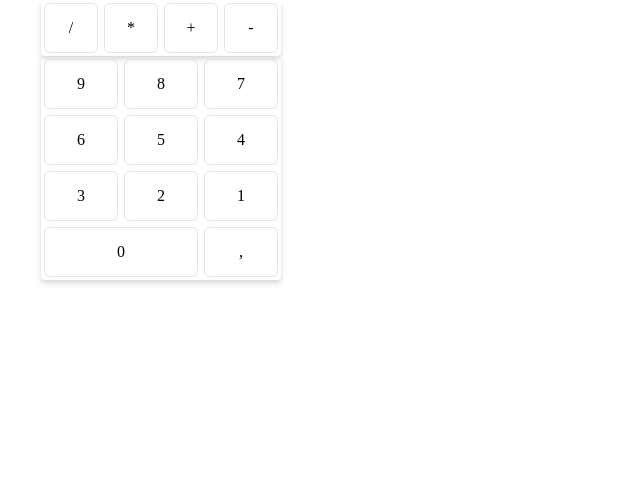
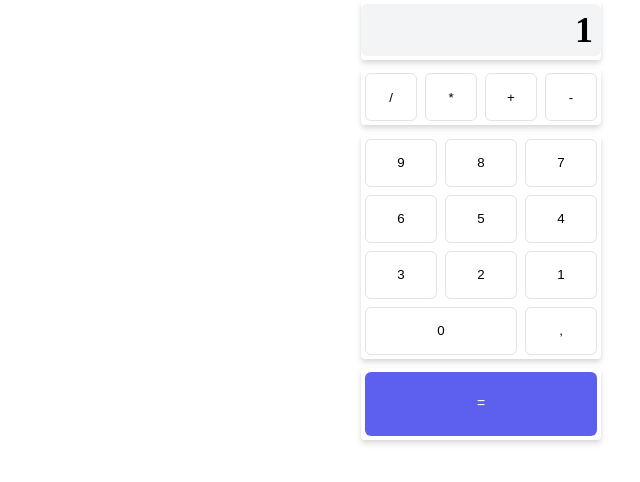
Before and after one commit to Dimkosyanklg/dnd-calculator, a React (Create React App) app in the folder calculator-app/: page / in a window 1280 px wide. Shown: the top 482 px of the page, without its empty margins (159-799 px from the left). Built offline with nearby package versions, Linux system fonts and the light colour scheme.

Commit message:
constructor block

```diff
--- a/calculator-app/public/Content/css/main.css
+++ b/calculator-app/public/Content/css/main.css
@@ -2,15 +2,25 @@ body {
     margin: 0;
 }
 
+button {
+    border: 0;
+}
+
 .wrapper {
-    margin: 0 200px;
+    display: flex;
+    justify-content: center;
 }
 
 .content {
     display: flex;
+    justify-content: space-between;
+    height: 440px;
+}
+
+.constructor {
+    display: flex;
     flex-direction: column;
-    height: 600px;
-    /* border: 1px solid black; */
+    justify-content: space-between;
 }
 
 .btn {
@@ -21,6 +31,7 @@ body {
     justify-content: center;
     align-items: center;
     cursor: pointer;
+    background-color: #ffffff;
 }
 .btn__operator {
     width: 52px;
@@ -47,3 +58,39 @@ body {
 .container__operator {
     height: 56px;
 }
+.container__value {
+    width: 240px;
+    height: 60px;
+}
+.container__evaluate {
+    width: 240px;
+    height: 72px;
+}
+
+.value {
+    display: flex;
+    justify-content: flex-end;
+    align-items: center;
+    width: 232px;
+    height: 52px;
+    background: #f3f4f6;
+    border-radius: 6px;
+    font-weight: 800;
+    font-size: 36px;
+    line-height: 44px;
+    padding-right: 8px;
+}
+
+.evaluate {
+    display: flex;
+    justify-content: center;
+    align-items: center;
+    width: 232px;
+    height: 64px;
+    background: #5d5fef;
+    border-radius: 6px;
+    font-weight: 500;
+    font-size: 14px;
+    line-height: 15px;
+    color: #FFFFFF;
+}
--- a/calculator-app/src/App.tsx
+++ b/calculator-app/src/App.tsx
@@ -1,13 +1,19 @@
 import React from "react";
+import { EvaluateBlock } from "./Components/EvaluateBlock";
 import { NumbersBlock } from "./Components/NumbersBlock";
 import { OperatorsBlock } from "./Components/OperatorsBlock";
+import { ValueBlock } from "./Components/ValueBlock";
 
 export function App() {
     return (
         <div className="wrapper">
             <div className="content">
-                <OperatorsBlock />
-                <NumbersBlock />
+                <div className="constructor">
+                    <ValueBlock value="" />
+                    <OperatorsBlock />
+                    <NumbersBlock />
+                    <EvaluateBlock />
+                </div>
             </div>
         </div>
     );
--- /dev/null
+++ b/calculator-app/src/Components/EvaluateBlock.tsx
@@ -0,0 +1,11 @@
+import React from "react";
+
+type Props = {};
+
+export const EvaluateBlock: React.FC<Props> = ({}) => {
+    return (
+        <div className="container container__evaluate">
+            <button className="evaluate">=</button>
+        </div>
+    );
+};
--- a/calculator-app/src/Components/NumbersBlock.tsx
+++ b/calculator-app/src/Components/NumbersBlock.tsx
@@ -36,14 +36,14 @@ export const NumbersBlock: React.FC<Props> = ({}) => {
     return (
         <div className="container container__button">
             {NUMBER_LABELS.map(({ label, size, value }) => (
-                <div
+                <button
                     className={cn("btn", {
                         btn__number: size === "normal",
                         "btn__number--large": size === "large",
                     })}
                 >
                     {label}
-                </div>
+                </button>
             ))}
         </div>
     );
--- a/calculator-app/src/Components/OperatorsBlock.tsx
+++ b/calculator-app/src/Components/OperatorsBlock.tsx
@@ -21,7 +21,7 @@ export const OperatorsBlock: React.FC<Props> = ({}) => {
     return (
         <div className="container container__operator">
             {OPERATOR_LABELS.map(({ label, value }) => (
-                <div className="btn btn__operator">{label}</div>
+                <button className="btn btn__operator">{label}</button>
             ))}
         </div>
     );
--- /dev/null
+++ b/calculator-app/src/Components/ValueBlock.tsx
@@ -0,0 +1,13 @@
+import React from "react";
+
+type Props = {
+    value: string;
+};
+
+export const ValueBlock: React.FC<Props> = ({ value }) => {
+    return (
+        <div className="container container__value">
+            <div className="value">1{value}</div>
+        </div>
+    );
+};
```
